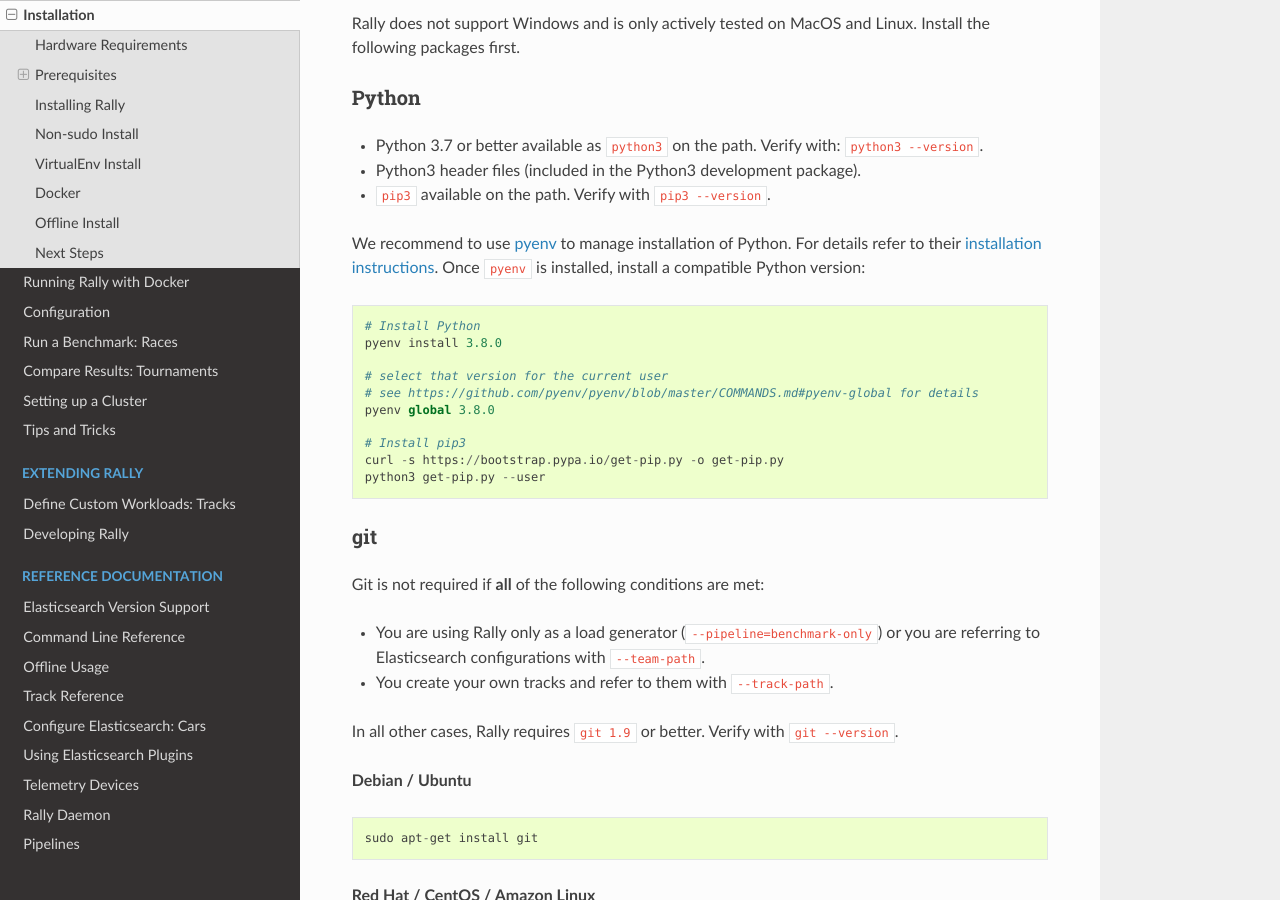
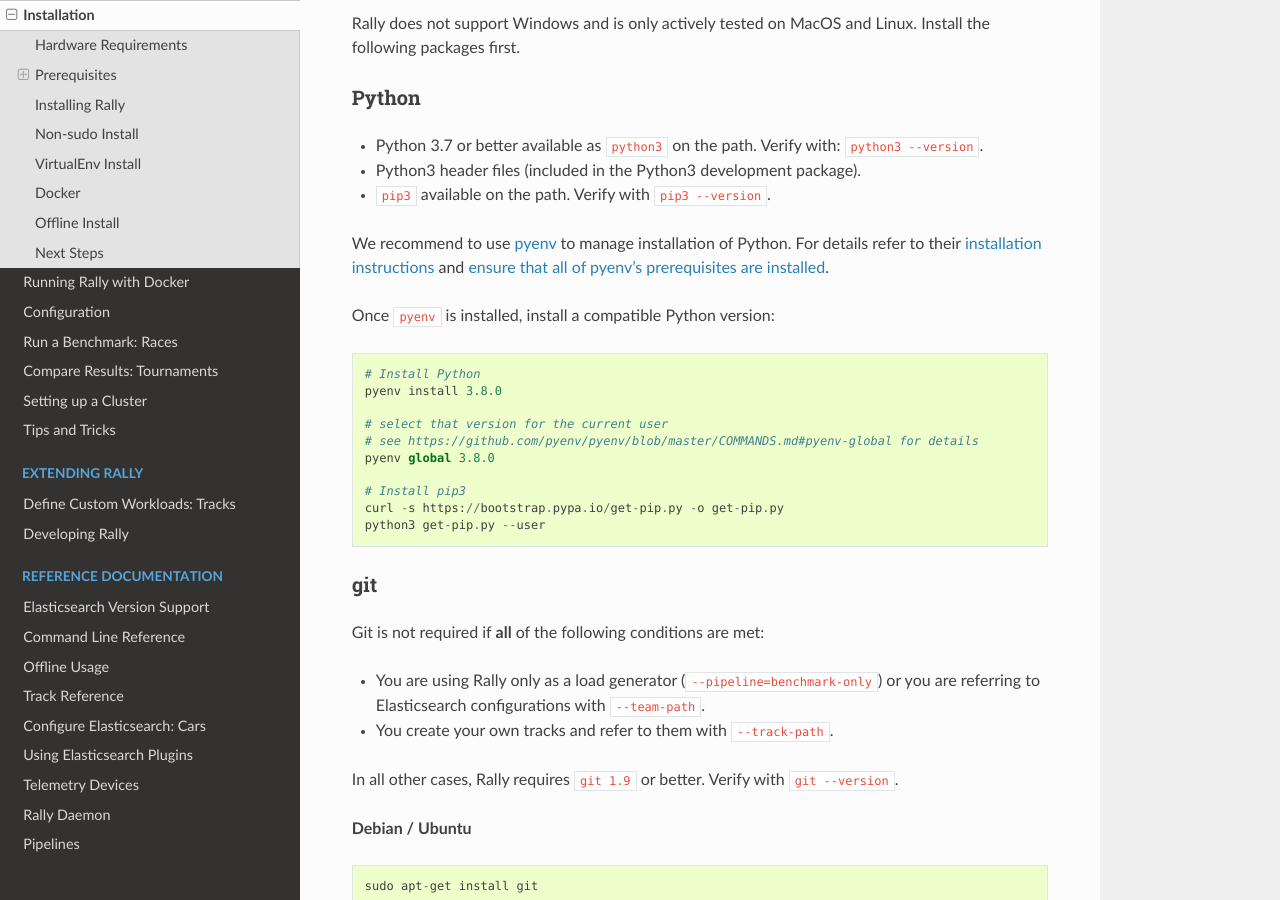
Before and after one commit to elastic/rally, a Sphinx documentation site: the page built from docs/install.rst, in a window 1280 px wide and 900 px high, scrolled down 476 px. Built offline with Sphinx 7.4.7 and the Read the Docs theme 2.0.0, drawn with Linux system fonts in a browser that asks for light colours.

Commit message:
Mention pyenv prereqs

```diff
--- a/docs/install.rst
+++ b/docs/install.rst
@@ -22,7 +22,9 @@
 * Python3 header files (included in the Python3 development package).
 * ``pip3`` available on the path. Verify with ``pip3 --version``.
 
-We recommend to use `pyenv <https://github.com/pyenv/pyenv>`_ to manage installation of Python. For details refer to their `installation instructions <https://github.com/pyenv/pyenv#installation>`_. Once ``pyenv`` is installed, install a compatible Python version::
+We recommend to use `pyenv <https://github.com/pyenv/pyenv>`_ to manage installation of Python. For details refer to their `installation instructions <https://github.com/pyenv/pyenv#installation>`_ and `ensure that all of pyenv's prerequisites are installed <https://github.com/pyenv/pyenv/wiki/common-build-problems#prerequisites>`_.
+
+Once ``pyenv`` is installed, install a compatible Python version::
 
     # Install Python
     pyenv install 3.8.0
```
